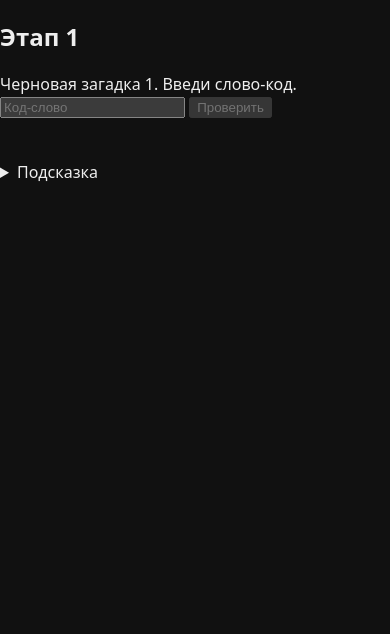
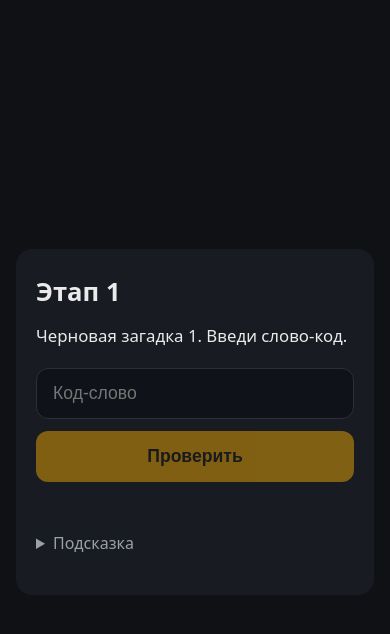
Before and after one commit to ArtKolyach/kolyach-bachelor, a website: page index.html in a window 390 px wide. Both pictures are taken after a click on the button "Начать →". Drawn offline with Linux system fonts and the light colour scheme.

Commit message:
style: mobile-first тёмная тема и анимации

```diff
--- a/css/styles.css
+++ b/css/styles.css
@@ -1,8 +1,82 @@
-:root { color-scheme: dark; }
-body { margin: 0; background: #111; color: #eee; font-family: system-ui, sans-serif; }
+:root {
+  color-scheme: dark;
+  --bg: #0f1115;
+  --card: #181b22;
+  --fg: #eaeaea;
+  --muted: #9aa0aa;
+  --accent: #ffb300;
+  --accent-fg: #1a1a1a;
+}
+
+* { box-sizing: border-box; }
+
+body {
+  margin: 0;
+  background: var(--bg);
+  color: var(--fg);
+  font-family: system-ui, -apple-system, "Segoe UI", Roboto, sans-serif;
+  line-height: 1.5;
+  -webkit-text-size-adjust: 100%;
+}
+
+#app {
+  min-height: 100dvh;
+  display: flex;
+  justify-content: center;
+  padding: 24px 16px calc(24px + env(safe-area-inset-bottom));
+}
+
+.screen {
+  width: 100%;
+  max-width: 520px;
+  margin: auto;
+  background: var(--card);
+  border-radius: 16px;
+  padding: 24px 20px;
+  animation: fade-in .35s ease;
+}
+
+@keyframes fade-in {
+  from { opacity: 0; transform: translateY(8px); }
+  to   { opacity: 1; transform: none; }
+}
+
+h1 { font-size: 1.6rem; margin: 0 0 12px; }
+.text { font-size: 1.05rem; margin-bottom: 20px; }
+.clue { width: 100%; border-radius: 12px; margin-bottom: 16px; }
+
+.answer-block { display: flex; flex-direction: column; gap: 12px; }
+
+.code-input {
+  width: 100%;
+  font-size: 1.1rem;
+  padding: 14px 16px;
+  border-radius: 12px;
+  border: 1px solid #2a2f3a;
+  background: #0f1218;
+  color: var(--fg);
+}
+.code-input:focus { outline: 2px solid var(--accent); border-color: var(--accent); }
+
+.primary {
+  width: 100%;
+  font-size: 1.1rem;
+  font-weight: 600;
+  padding: 15px 16px;
+  border: none;
+  border-radius: 12px;
+  background: var(--accent);
+  color: var(--accent-fg);
+  cursor: pointer;
+}
+.primary:disabled { opacity: .45; cursor: default; }
+.primary:active:not(:disabled) { transform: scale(.98); }
+
+.hint { margin-top: 16px; color: var(--muted); }
+.hint summary { cursor: pointer; }
 
 .hidden { display: none; }
-.feedback { margin: 12px 0; min-height: 1.2em; }
+.feedback { margin: 14px 0; min-height: 1.2em; font-weight: 600; }
 .feedback.ok { color: #7CFC7C; }
 .feedback.bad { color: #ff6b6b; }
 
@@ -13,3 +87,5 @@ body { margin: 0; background: #111; color: #eee; font-family: system-ui, sans-se
   40%,60% { transform: translateX(8px); }
 }
 .shake { animation: shake .4s; }
+
+#next-block { margin-top: 16px; }
```
